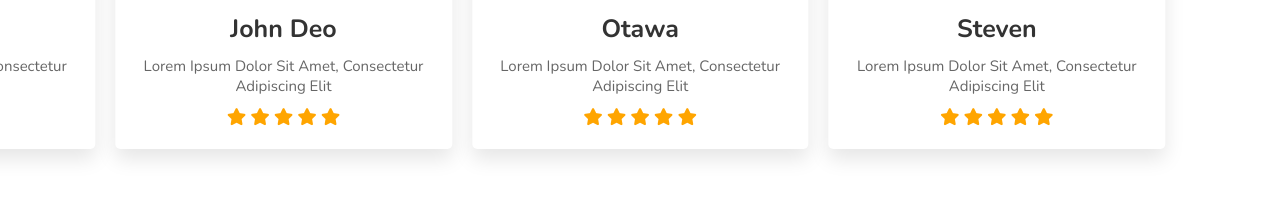
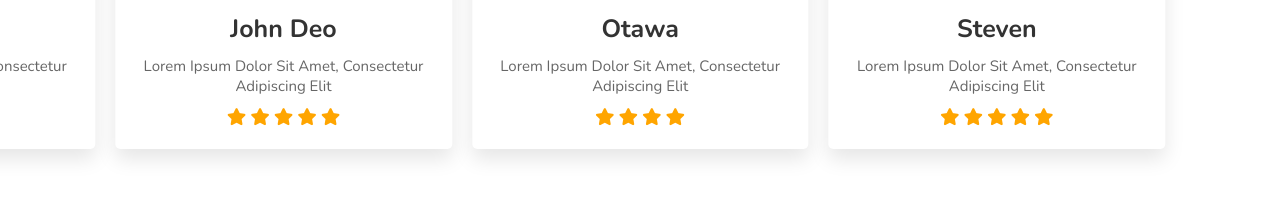
Before and after one commit to trannhonhoa/tvworld, a plain HTML site: page index.html in a window 1280 px wide. Shown: the part 4208-4406 px from the top of the page. Drawn offline with nearby package versions, Linux system fonts and the light colour scheme.

Commit message:
Update index.html

```diff
--- a/index.html
+++ b/index.html
@@ -409,7 +409,6 @@
                             <i class="fas fa-star"></i>
                             <i class="fas fa-star"></i>
                             <i class="fas fa-star"></i>
-                            <i class="fas fa-star"></i>
                         </div>
                     </div>
                 </div>
```
